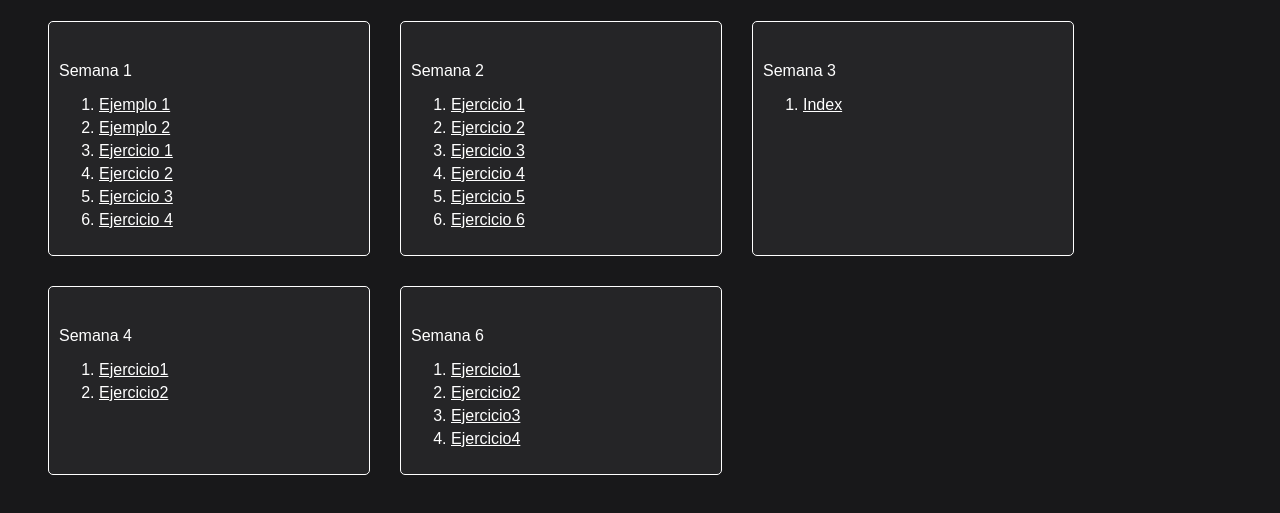
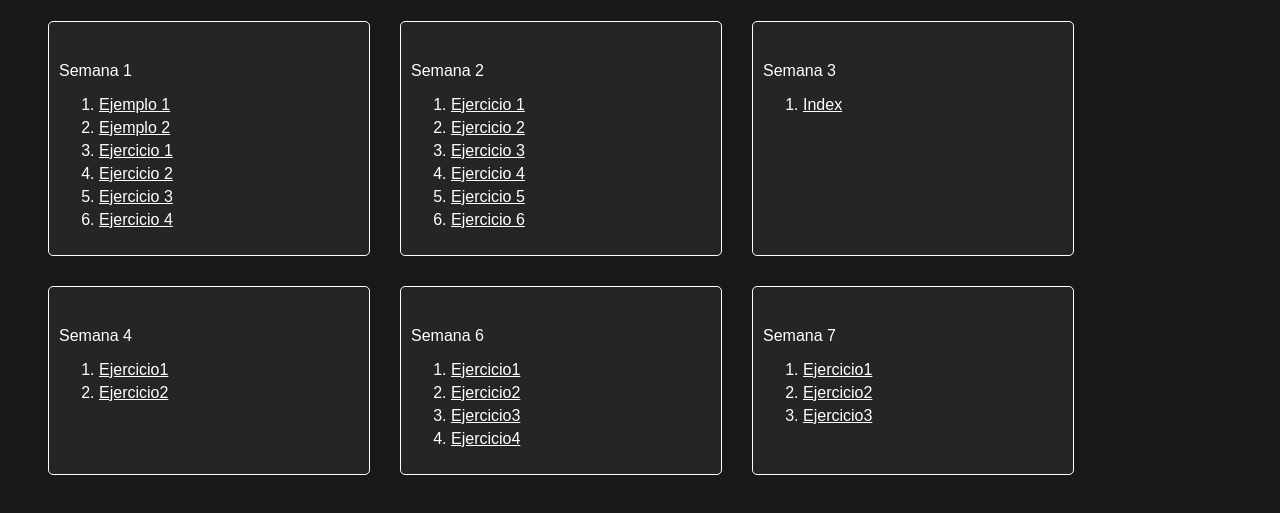
Before and after one commit to Jeikodde/DPW-ITCA, a website: page index.html in a window 1280 px wide. Shown: the part 79-592 px from the top of the page. Drawn offline with nearby package versions, Linux system fonts and the light colour scheme.

Commit message:
Adding new exercises of week 7

```diff
--- a/index.html
+++ b/index.html
@@ -166,6 +166,35 @@
           </ol>
         </div>
       </section>
+
+      <section class="card">
+        <p class="card__title">Semana 7</p>
+        <div class="exercises">
+          <ol class="exercises__list">
+            <li class="exercises__item">
+              <a
+                href="Semana7/ejercicio1/ejercicio1.html"
+                class="exercises__link"
+                >Ejercicio1</a
+              >
+            </li>
+            <li class="exercises__item">
+              <a
+                href="Semana7/ejercicio2/ejercicio2.html"
+                class="exercises__link"
+                >Ejercicio2</a
+              >
+            </li>
+            <li class="exercises__item">
+              <a
+                href="Semana7/ejercicio3/ejercicio3.html"
+                class="exercises__link"
+                >Ejercicio3</a
+              >
+            </li>
+          </ol>
+        </div>
+      </section>
     </main>
   </body>
 </html>
```
Also changed, not shown: css/global-styles.css (added, +14 -0 lines).
